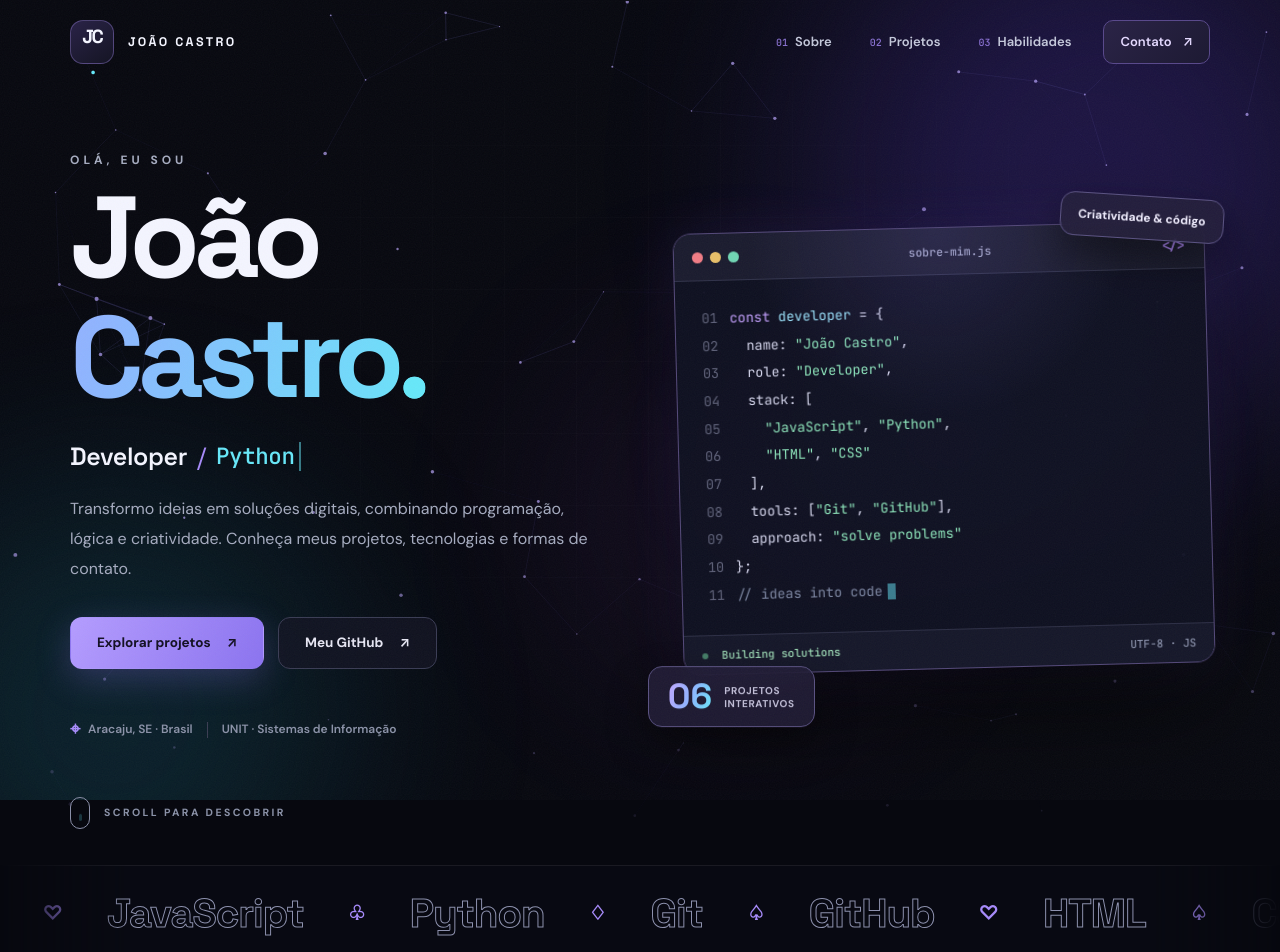
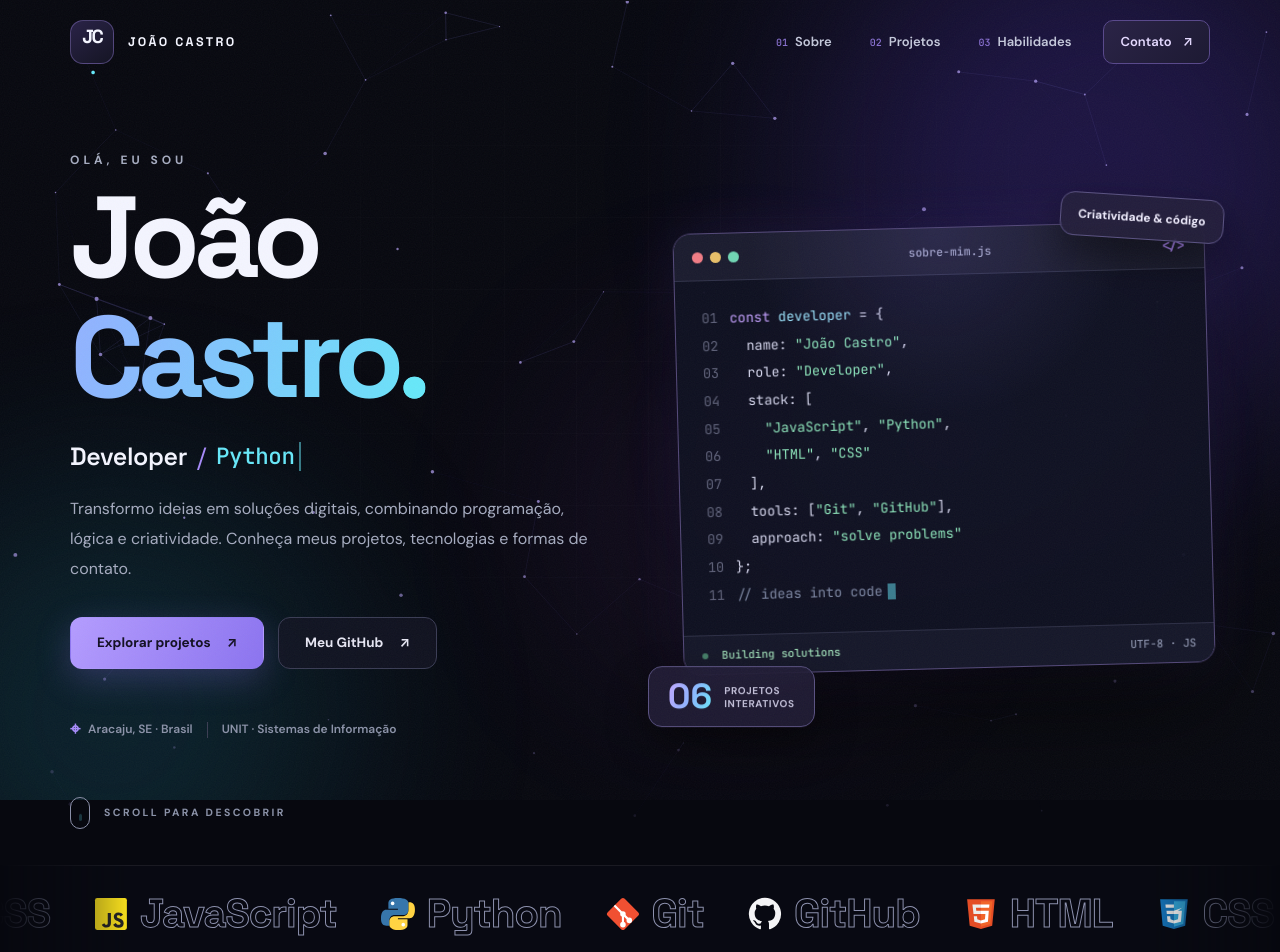
Before and after one commit to Domkaio/portfolio, a plain HTML site: page index.html in a window 1280 px wide. Shown: the top 952 px of the page. Drawn offline with Linux system fonts and the light colour scheme; animation ran at ten frames a second.

Commit message:
Add files via upload
symbols

```diff
--- a/index.html
+++ b/index.html
@@ -118,8 +118,8 @@
         <!-- MARQUEE DE TECNOLOGIAS -->
         <div class="marquee" aria-label="Tecnologias: HTML, CSS, JavaScript, Python, Git e GitHub">
             <div class="marquee-track" aria-hidden="true">
-                <div class="marquee-group"><span>HTML</span><b>♤</b><span>CSS</span><b>♡</b><span>JavaScript</span><b>♧</b><span>Python</span><b>♢</b><span>Git</span><b>♤</b><span>GitHub</span><b>♡</b></div>
-                <div class="marquee-group"><span>HTML</span><b>♤</b><span>CSS</span><b>♡</b><span>JavaScript</span><b>♧</b><span>Python</span><b>♢</b><span>Git</span><b>♤</b><span>GitHub</span><b>♡</b></div>
+                <div class="marquee-group"><div class="marquee-item"><img src="assets/technologies/html.svg" alt="" width="32" height="32"><span>HTML</span></div><div class="marquee-item"><img src="assets/technologies/css.svg" alt="" width="32" height="32"><span>CSS</span></div><div class="marquee-item"><img src="assets/technologies/javascript.svg" alt="" width="32" height="32"><span>JavaScript</span></div><div class="marquee-item"><img src="assets/technologies/python.svg" alt="" width="32" height="32"><span>Python</span></div><div class="marquee-item"><img src="assets/technologies/git.svg" alt="" width="32" height="32"><span>Git</span></div><div class="marquee-item"><img src="assets/technologies/github.svg" alt="" width="32" height="32"><span>GitHub</span></div></div>
+                <div class="marquee-group"><div class="marquee-item"><img src="assets/technologies/html.svg" alt="" width="32" height="32"><span>HTML</span></div><div class="marquee-item"><img src="assets/technologies/css.svg" alt="" width="32" height="32"><span>CSS</span></div><div class="marquee-item"><img src="assets/technologies/javascript.svg" alt="" width="32" height="32"><span>JavaScript</span></div><div class="marquee-item"><img src="assets/technologies/python.svg" alt="" width="32" height="32"><span>Python</span></div><div class="marquee-item"><img src="assets/technologies/git.svg" alt="" width="32" height="32"><span>Git</span></div><div class="marquee-item"><img src="assets/technologies/github.svg" alt="" width="32" height="32"><span>GitHub</span></div></div>
             </div>
         </div>
 
--- a/style.css
+++ b/style.css
@@ -189,7 +189,9 @@ h1 .word { display: inline-block; }
 .marquee-group { display: flex; align-items: center; gap: 44px; padding-right: 44px; }
 .marquee-group span { font: 700 clamp(26px, 3.4vw, 40px) var(--heading); letter-spacing: -1px; color: transparent; -webkit-text-stroke: 1px #8d91ae; transition: color .3s, -webkit-text-stroke-color .3s; }
 .marquee-group span:hover { color: #fff; -webkit-text-stroke-color: transparent; }
-.marquee-group b { color: var(--purple); font-size: 20px; }
+.marquee-item { display: flex; align-items: center; gap: 12px; flex-shrink: 0; white-space: nowrap; }
+.marquee-item img { width: clamp(24px, 2.8vw, 34px); height: clamp(24px, 2.8vw, 34px); object-fit: contain; flex-shrink: 0; }
+.marquee-item:hover span { color: #fff; -webkit-text-stroke-color: transparent; }
 @keyframes marquee { to { transform: translateX(-50%); } }
 
 /* ---------- Seções ---------- */
```
Also changed, not shown: assets/technologies/css.svg (added), assets/technologies/git.svg (added), assets/technologies/github.svg (added), assets/technologies/html.svg (added), assets/technologies/javascript.svg (added), assets/technologies/python.svg (added).
